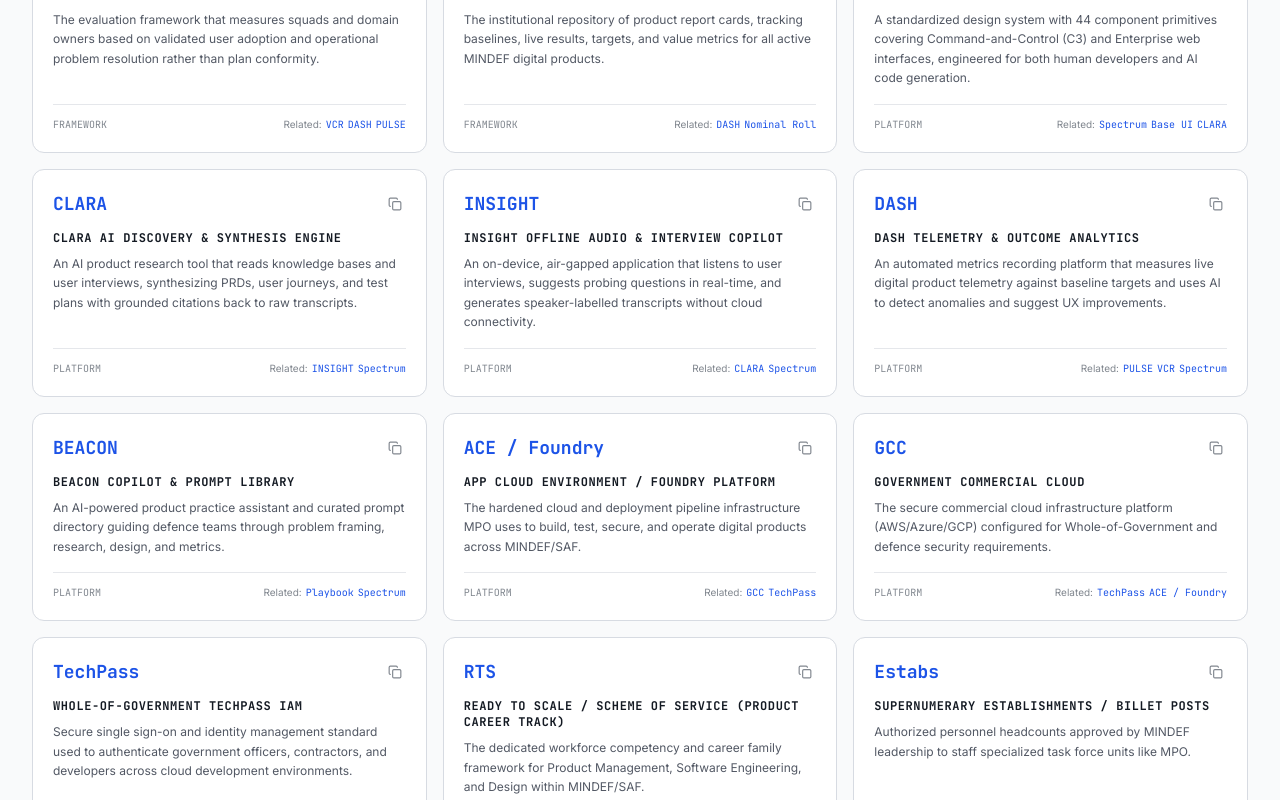
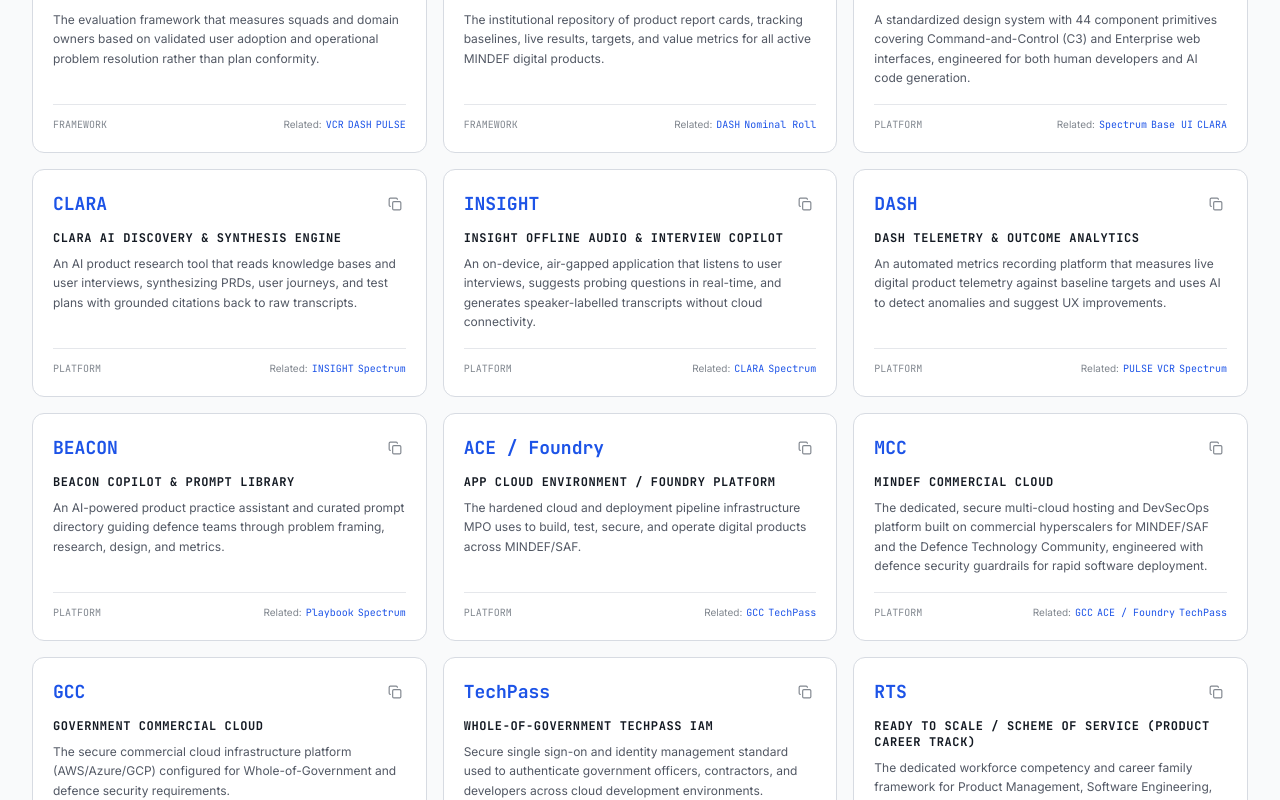
Before and after one commit to unluckyxiii/mpo, a Next.js app: page /glossary in a window 1280 px wide. Shown: the part 2000-2800 px from the top of the page. Built offline with nearby package versions, Linux system fonts and the light colour scheme; no server answers.

Commit message:
feat(glossary): add MCC (MINDEF Commercial Cloud) entry

```diff
--- a/src/data/glossary-data.ts
+++ b/src/data/glossary-data.ts
@@ -222,12 +222,20 @@
     relatedTerms: ["GCC", "TechPass"]
   },
   {
+    id: "mcc",
+    term: "MCC",
+    fullName: "MINDEF Commercial Cloud",
+    definition: "The dedicated, secure multi-cloud hosting and DevSecOps platform built on commercial hyperscalers for MINDEF/SAF and the Defence Technology Community, engineered with defence security guardrails for rapid software deployment.",
+    category: "platform",
+    relatedTerms: ["GCC", "ACE / Foundry", "TechPass", "DSTA"]
+  },
+  {
     id: "gcc",
     term: "GCC",
     fullName: "Government Commercial Cloud",
     definition: "The secure commercial cloud infrastructure platform (AWS/Azure/GCP) configured for Whole-of-Government and defence security requirements.",
     category: "platform",
-    relatedTerms: ["TechPass", "ACE / Foundry"]
+    relatedTerms: ["MCC", "TechPass", "ACE / Foundry"]
   },
   {
     id: "techpass",
```
